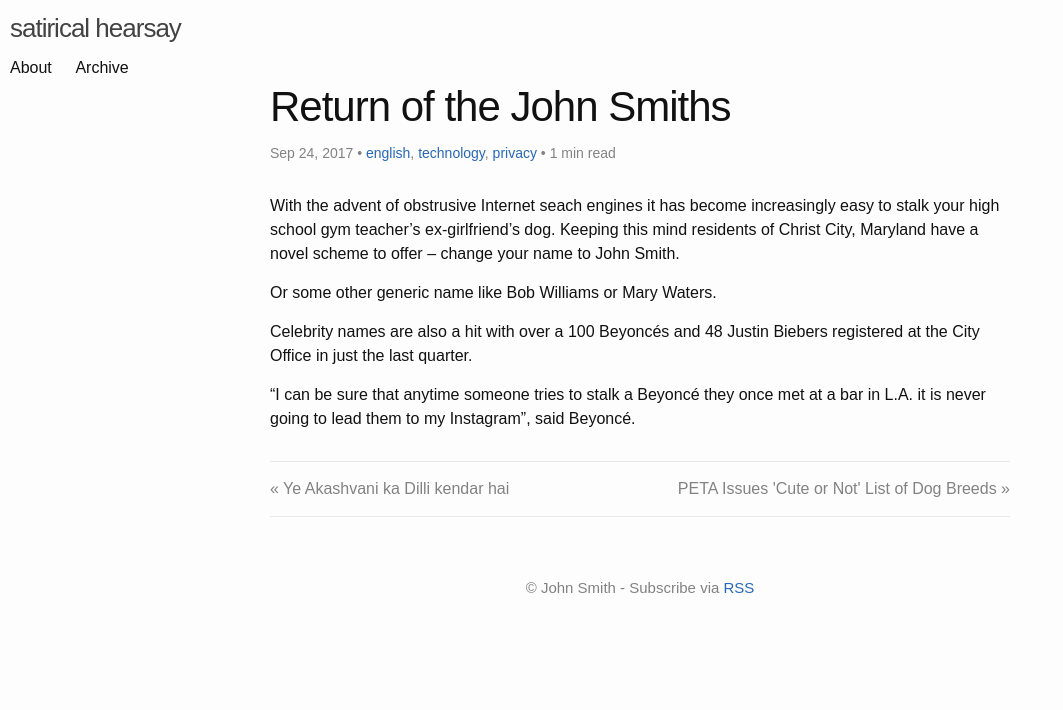
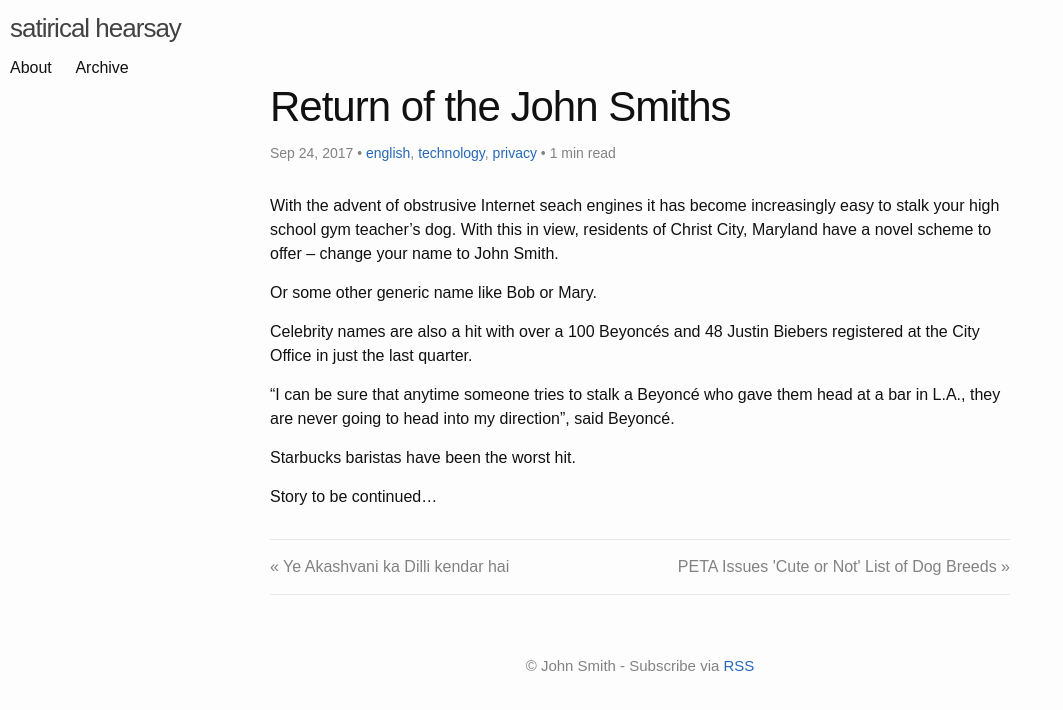
Before and after one commit to gsidhu/satirical-hearsay, a Jekyll site: the page docs/2017/09/24/return-of-the-john-smiths/index.html, which Jekyll copies as it is, in a window 1280 px wide. Shown: the top 710 px of the page, without its empty margins (0-1063 px from the left). Built offline with Jekyll 4.4.1, drawn with Linux system fonts in a browser that asks for light colours.

Commit message:
basic ready

```diff
--- a/docs/2017/09/24/return-of-the-john-smiths/index.html
+++ b/docs/2017/09/24/return-of-the-john-smiths/index.html
@@ -10,7 +10,7 @@
 
 
   <title>Return of the John Smiths</title>
-  <meta name="description" content="With the advent of obstrusive Internet seach engines it has become increasingly easy to stalk your high school gym teacher’s ex-girlfriend’s dog. Keeping this mind residents of Christ City, Maryland have a novel scheme to offer – change your name to John Smith.">
+  <meta name="description" content="With the advent of obstrusive Internet seach engines it has become increasingly easy to stalk your high school gym teacher’s dog. With this in view, residents of Christ City, Maryland have a novel scheme to offer – change your name to John Smith.">
 
 
   <link rel="stylesheet" href="/satirical-hearsay/assets/main.css">
@@ -38,7 +38,7 @@ wrap.on("scroll", function(e) {
   <meta name="twitter:card" content="summary">
 
   <meta name="twitter:title" content="Return of the John Smiths">
-  <meta name="twitter:description" content="With the advent of obstrusive Internet seach engines it has become increasingly easy to stalk your high school gym teacher’s ex-girlfriend’s dog. Keeping this mind residents of Christ City, Marylan...">
+  <meta name="twitter:description" content="With the advent of obstrusive Internet seach engines it has become increasingly easy to stalk your high school gym teacher’s dog. With this in view, residents of Christ City, Maryland have a novel ...">
 
 
 
@@ -165,13 +165,17 @@ wrap.on("scroll", function(e) {
   </header>
 
   <div class="post-content" itemprop="articleBody">
-    <p>With the advent of obstrusive Internet seach engines it has become increasingly easy to stalk your high school gym teacher’s ex-girlfriend’s dog. Keeping this mind residents of Christ City, Maryland have a novel scheme to offer – change your name to John Smith.</p>
+    <p>With the advent of obstrusive Internet seach engines it has become increasingly easy to stalk your high school gym teacher’s dog. With this in view, residents of Christ City, Maryland have a novel scheme to offer – change your name to John Smith.</p>
 
-<p>Or some other generic name like Bob Williams or Mary Waters.</p>
+<p>Or some other generic name like Bob or Mary.</p>
 
 <p>Celebrity names are also a hit with over a 100 Beyoncés and 48 Justin Biebers registered at the City Office in just the last quarter.</p>
 
-<p>“I can be sure that anytime someone tries to stalk a Beyoncé they once met at a bar in L.A. it is never going to lead them to my Instagram”, said Beyoncé.</p>
+<p>“I can be sure that anytime someone tries to stalk a Beyoncé who gave them head at a bar in L.A., they are never going to head into my direction”, said Beyoncé.</p>
+
+<p>Starbucks baristas have been the worst hit.</p>
+
+<p>Story to be continued…</p>
 
   </div>
 
--- a/docs/2017/09/25/send-your-PM-to-work-today/index.html
+++ b/docs/2017/09/25/send-your-PM-to-work-today/index.html
@@ -191,7 +191,7 @@ A cup of cutting chai + mathhi costs ₹5. Am I not worth it? <a>#chaipecharcha<
 
 <center>
 <blockquote class="twitter-tweet">
-Complete reversal? I'm not Kejriwal. <a>@AurAamZaada</a> <a>#casualbanter</a> <br />
+Complete reversal? I'm not Kejriwal. <a>@AurAamZaada</a>  <a>#casualbanter</a> <br />
 <br />
 &ndash; Modi Ji (@UNApprovedBestPM) <a>Feb 28, 2002</a>
 </blockquote>
--- a/docs/index.html
+++ b/docs/index.html
@@ -365,7 +365,7 @@ wrap.on("scroll", function(e) {
         </header>
 
         <div class="post-content">
-          <p>With the advent of obstrusive Internet seach engines it has become increasingly easy to stalk your high school gym teacher’s ex-girlfriend’s dog. Keeping this mind residents of Christ City, Maryland have a novel scheme to offer – change your name to John Smith.</p>
+          <p>With the advent of obstrusive Internet seach engines it has become increasingly easy to stalk your high school gym teacher’s dog. With this in view, residents of Christ City, Maryland have a novel scheme to offer – change your name to John Smith.</p>
 
 
         </div>
```
Also changed, not shown: docs/feed.xml (+10 -6 lines).
